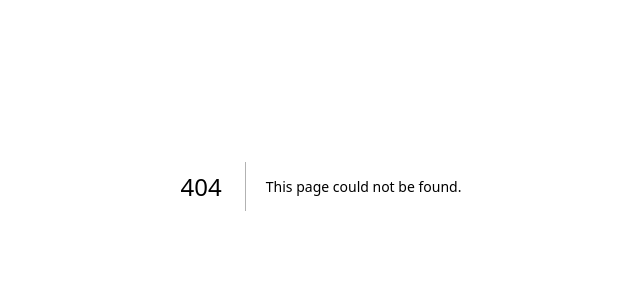
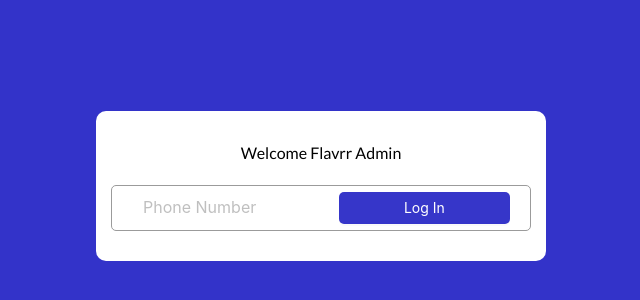
Before and after one commit to SpiceBlock/flavrradmin, a Next.js app: page /login in a window 1280 px wide. Before the commit this address had no page. Shown: the part 214-514 px from the top of the page, without its empty margins (319-959 px from the left). Built offline with nearby package versions, Linux system fonts and the light colour scheme; no server answers.

Commit message:
made the login page

```diff
--- a/package.json
+++ b/package.json
@@ -4,21 +4,18 @@
   "private": true,
   "scripts": {
     "dev": "next dev",
-    "build": "next build",
+    "build": "next build --force",
     "start": "next start",
     "lint": "next lint"
   },
   "dependencies": {
-    "antd": "^5.17.0",
     "chart.js": "^4.4.2",
     "firebase": "^10.11.0",
-    "moment": "^2.30.1",
     "next": "14.1.4",
     "react": "^18",
     "react-dom": "^18",
     "react-google-charts": "^4.0.1",
     "react-router-dom": "^6.23.0",
-    "react-select": "^5.8.0",
     "sass": "^1.74.1"
   },
   "devDependencies": {
--- /dev/null
+++ b/src/app/login/page.tsx
@@ -0,0 +1,3 @@
+import Login from "@/core/pages/login/Login";
+
+export default () => { return <Login /> }
--- a/src/app/page.tsx
+++ b/src/app/page.tsx
@@ -8,7 +8,7 @@
   const router = useRouter()
 
   useEffect(() => {
-     router.push('/dashboard')
+     router.push('/login')
   }, []);
 
   return (
--- /dev/null
+++ b/src/core/pages/login/Login.module.scss
@@ -0,0 +1,58 @@
+.main {
+    background: rgb(51, 51, 201);
+    display: flex;
+    justify-content: center;
+    align-items: center;
+    height: 100vh;
+}
+
+.box {
+    background: white;
+    height: auto;
+    width: 450px;
+    border-radius: 10px;
+    padding: 30px 15px;
+    font-family: 'Lato';
+
+
+    @media (max-width: 768px) {
+        border-radius: 0;
+        width: 100%;
+    }
+}
+
+.box h1 {
+    text-align: center;
+    margin: 0 0 20px 0 ;
+}
+
+.maininput {
+    display: flex;
+    align-items: center;
+    border: 1px solid rgb(155, 155, 155);
+    padding: 5px 20px;
+    gap: 20px;
+    border-radius: 5px;
+
+    input {
+        border: none;
+        outline: none;
+        font-size: 1rem;
+    }
+}
+
+.submitbutton {
+    background: rgb(54, 54, 201);
+    color: white;
+    display: flex;
+    justify-content: center;
+    align-items: center;
+    width: 100%;
+    border: none;
+    border-radius: 5px;
+    cursor: pointer;
+    &:hover {
+        background: rgb(86, 75, 187);
+    }
+
+}
--- /dev/null
+++ b/src/core/pages/login/Login.tsx
@@ -0,0 +1,86 @@
+"use client"
+
+import React, { useState } from 'react';
+import { Button, Input, Spin } from 'antd';
+import styles from './Login.module.scss';
+import { auth } from '@/core/firebase/firebase';
+import firebase from 'firebase/compat/app';
+
+
+function Login() {
+  const [phoneNumber, setPhoneNumber] = useState<any>('');
+  const [otp, setOtp] = useState('');
+  const [loading, setLoading] = useState(false);
+  const [otpSent, setOtpSent] = useState(false);
+  const [confirmationResult, setConfirmationResult] = useState<firebase.auth.ConfirmationResult | null>(null);
+
+  const handleLogin = async () => {
+    setLoading(true);
+    try {
+      const recaptchaVerifier = new firebase.auth.RecaptchaVerifier('recaptcha-container', {
+        size: 'invisible',
+      });
+      const result = await auth.signInWithPhoneNumber(`+1${phoneNumber}`, recaptchaVerifier);
+      setConfirmationResult(result);
+      setOtpSent(true);
+    } catch (error) {
+      console.error('Error during signInWithPhoneNumber', error);
+    }
+    setLoading(false);
+  };
+
+  const handleVerifyOtp = async () => {
+    setLoading(true);
+    try {
+      if (confirmationResult) {
+        await confirmationResult.confirm(otp);
+        alert('Phone number verified successfully!');
+      }
+    } catch (error) {
+      console.error('Error during confirm OTP', error);
+    }
+    setLoading(false);
+  };
+
+  return (
+    <div className={styles.main}>
+      <div id="recaptcha-container"></div>
+      <div className={styles.box}>
+        <h1>Welcome Flavrr Admin</h1>
+        <div className={styles.maininput}>
+          {!otpSent ? (
+            <>
+              <Input
+                type="text"
+                maxLength={13}
+                placeholder="Phone Number"
+                value={phoneNumber}
+                onChange={(e) => setPhoneNumber(e.target.value)}
+              />
+              <br />
+              <Button className={styles.submitbutton} onClick={handleLogin}>
+                {loading ? <Spin /> : 'Log In'}
+              </Button>
+            </>
+          ) : (
+            <>
+              <Input
+                type="text"
+                maxLength={6}
+                placeholder="OTP Code"
+                value={otp}
+                onChange={(e) => setOtp(e.target.value)}
+              />
+              <br />
+              <Button className={styles.submitbutton} onClick={handleVerifyOtp}>
+                {loading ? <Spin /> : 'Verify OTP'}
+              </Button>
+            </>
+          )}
+        </div>
+      </div>
+    </div>
+  );
+}
+
+export default Login;
```
